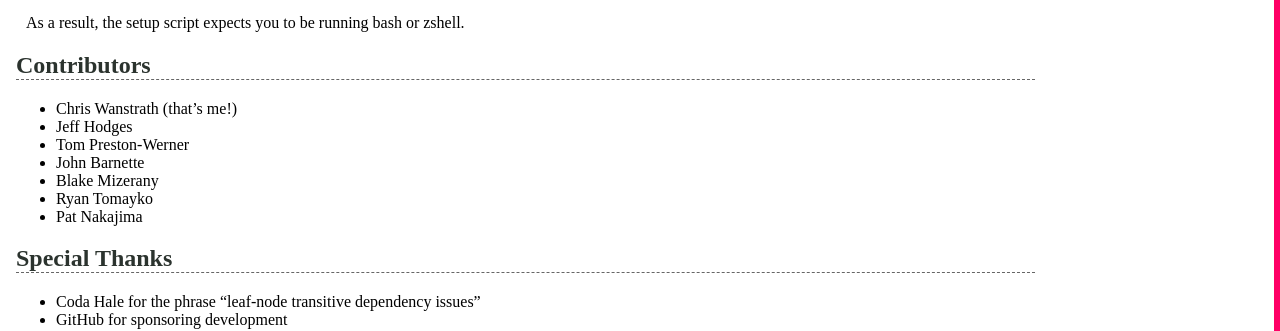
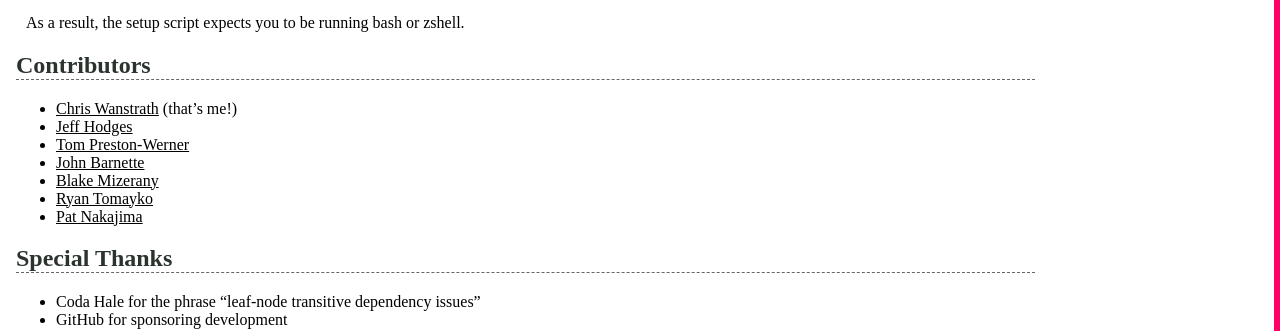
Before and after one commit to defunkt/rip, a Jekyll site: the page built from _posts/2009-06-09-about.markdown, in a window 1280 px wide and 900 px high, scrolled down 3786 px. Shown: the part 510-841 px from the top of the window. Built offline with Jekyll 4.4.1, drawn with Linux system fonts in a browser that asks for light colours; nearby versions of some CDN libraries; Markdown is read by kramdown in place of the engine named in the settings; some of the changed lines change nothing that is shown.

Commit message:
Who doesn't want more followers?

```diff
--- a/_posts/2009-06-09-about.markdown
+++ b/_posts/2009-06-09-about.markdown
@@ -289,13 +289,13 @@ As a result, the setup script expects you to be running bash or zshell.
 Contributors
 ------------
 
-* Chris Wanstrath (that's me!)
-* Jeff Hodges
-* Tom Preston-Werner
-* John Barnette
-* Blake Mizerany
-* Ryan Tomayko
-* Pat Nakajima
+* [Chris Wanstrath](http://github.com/defunkt) (that's me!)
+* [Jeff Hodges](http://github.com/jmhodges/)
+* [Tom Preston-Werner](http://github.com/mojombo/)
+* [John Barnette](http://github.com/jbarnette)
+* [Blake Mizerany](http://github.com/bmizerany)
+* [Ryan Tomayko](http://github.com/rtomayko)
+* [Pat Nakajima](http://github.com/nakajima)
 
 Special Thanks
 --------------
```
